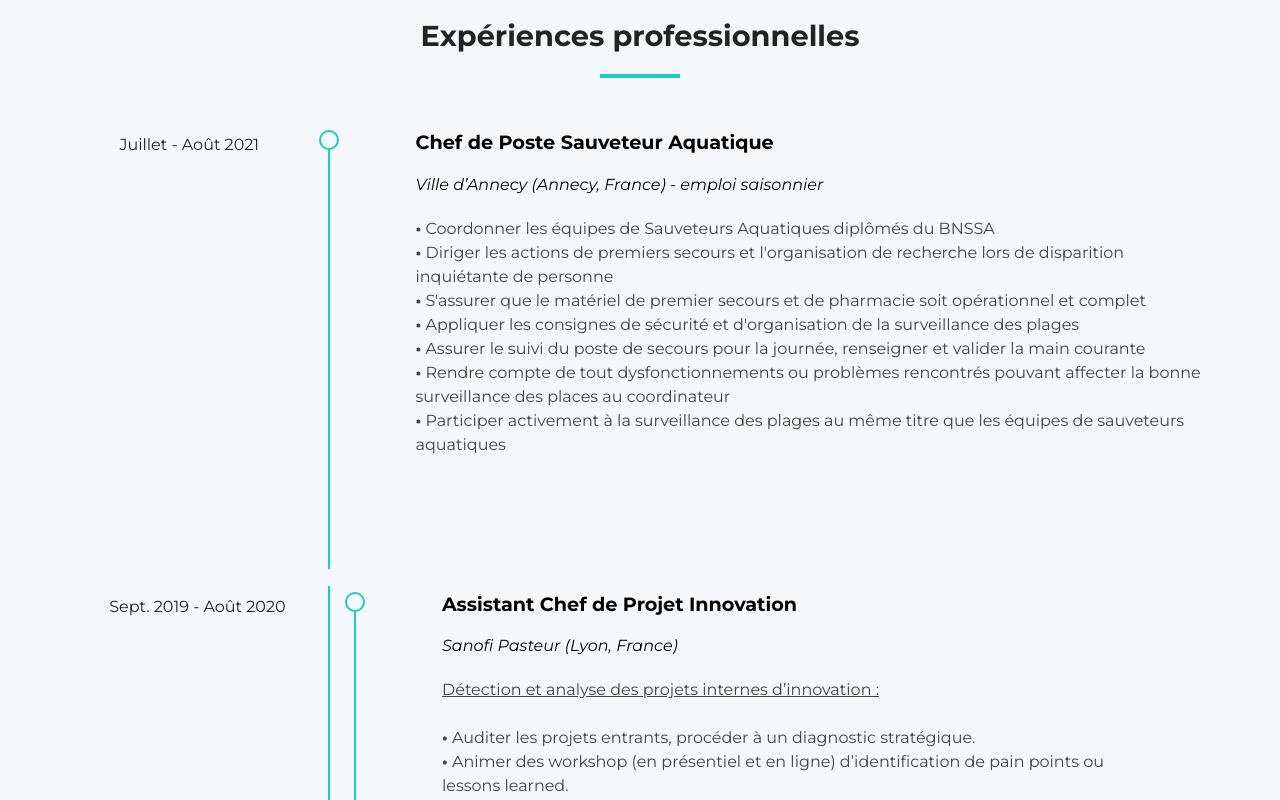
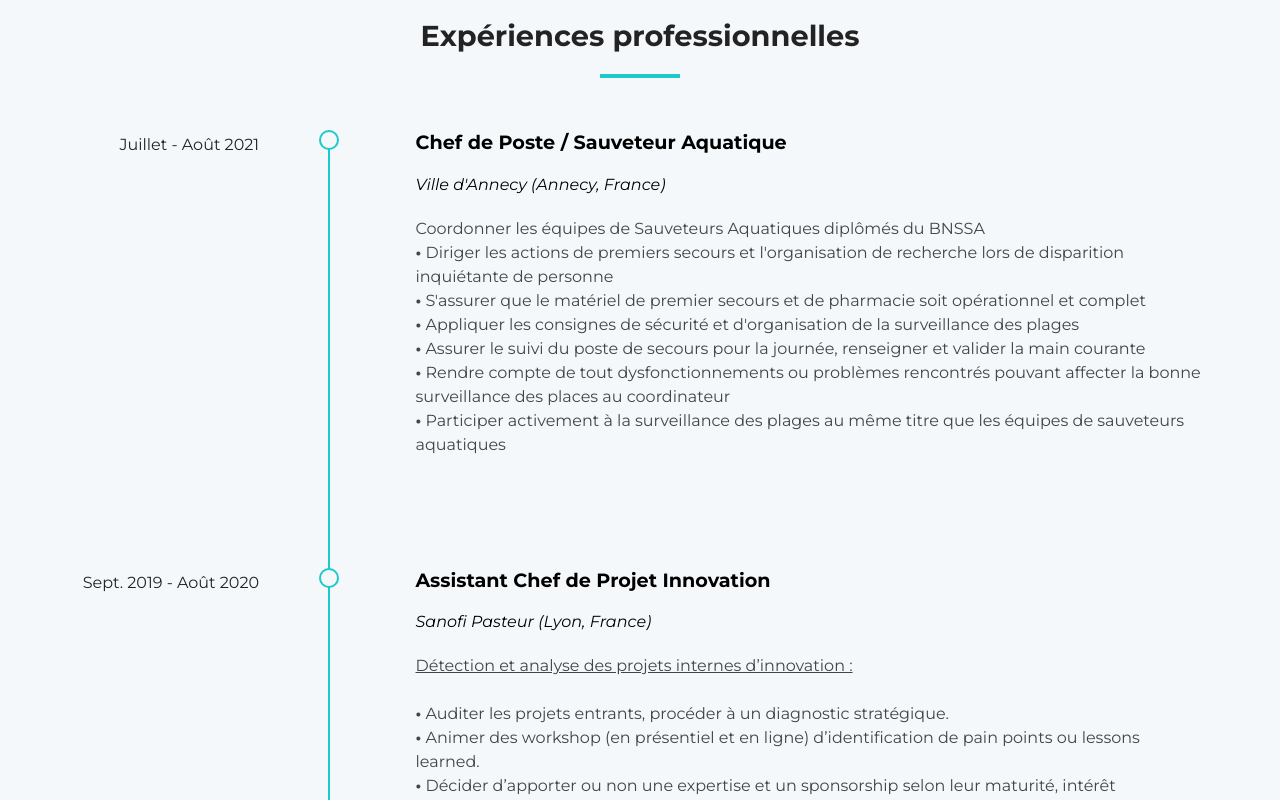
Before and after one commit to valdenah/webcv, a plain HTML site: page index.html in a window 1280 px wide. Shown: the part 2900-3700 px from the top of the page. Drawn offline with Linux system fonts and the light colour scheme; files whose address does not match are found by name; a web font is replaced by a local one.

Commit message:
Update index.html

```diff
--- a/index.html
+++ b/index.html
@@ -570,7 +570,7 @@
             <div class="line"></div>
         </div>
 	    <!--1-->
-            <div class="row timeline-element separline">
+	    <div class="row timeline-element separline">
                 <div class="timeline-date-panel col-xs-12 col-md-3 align-left">
                     <div class="time-line-date-content">
                         <p class="mbr-timeline-date mbr-fonts-style display-7">
@@ -580,14 +580,13 @@
                 <span class="iconBackground"></span>
                 <div class="col-xs-12 col-md-9">
                     <div class="timeline-text-content">
-                        <h4 class="mbr-timeline-title pb-3 mbr-fonts-style display-5"><strong>Chef de Poste Sauveteur Aquatique&nbsp;</strong></h4>
-                                                <h4 class="mbr-timeline-title pb-3 mbr-fonts-style display-7"><em>Ville d’Annecy (Annecy, France) - emploi saisonnier&nbsp;</em></h4>
+                        <h4 class="mbr-timeline-title pb-3 mbr-fonts-style display-5"><strong>Chef de Poste / Sauveteur Aquatique</strong></h4>
+                                                <h4 class="mbr-timeline-title pb-3 mbr-fonts-style display-7"><em>Ville d'Annecy (Annecy, France)</em></h4>
 
-                        <p class="mbr-timeline-text mbr-fonts-style display-7"><strong>•</strong>  Coordonner les équipes de Sauveteurs Aquatiques diplômés du BNSSA<br><strong>•</strong> Diriger les actions de premiers secours et l'organisation de recherche lors de disparition inquiétante de personne<br><strong>•</strong>  S'assurer que le matériel de premier secours et de pharmacie soit opérationnel et complet<br><strong>•</strong> Appliquer les consignes de sécurité et d'organisation de la surveillance des plages<br><strong>•</strong> Assurer le suivi du poste de secours pour la journée, renseigner et valider la main courante<br><strong>•</strong> Rendre compte de tout dysfonctionnements ou problèmes rencontrés pouvant affecter la bonne surveillance des places au coordinateur <br><strong>•</strong>  Participer activement à la surveillance des plages au même titre que les équipes de sauveteurs aquatiques</p>
+                        <p class="mbr-timeline-text mbr-fonts-style display-7">Coordonner les équipes de Sauveteurs Aquatiques diplômés du BNSSA<br><strong>•</strong> Diriger les actions de premiers secours et l'organisation de recherche lors de disparition inquiétante de personne<br><strong>•</strong>  S'assurer que le matériel de premier secours et de pharmacie soit opérationnel et complet<br><strong>•</strong> Appliquer les consignes de sécurité et d'organisation de la surveillance des plages<br><strong>•</strong> Assurer le suivi du poste de secours pour la journée, renseigner et valider la main courante<br><strong>•</strong> Rendre compte de tout dysfonctionnements ou problèmes rencontrés pouvant affecter la bonne surveillance des places au coordinateur <br><strong>•</strong>  Participer activement à la surveillance des plages au même titre que les équipes de sauveteurs aquatiques</p>
                     </div>
                 </div>
             </div>
-        <div class="container timelines-container pt-4" mbri-timelines="">
             <!--2-->
             <div class="row timeline-element first-separline separline">
                 <div class="timeline-date-panel col-xs-12 col-md-3 align-left">
```
